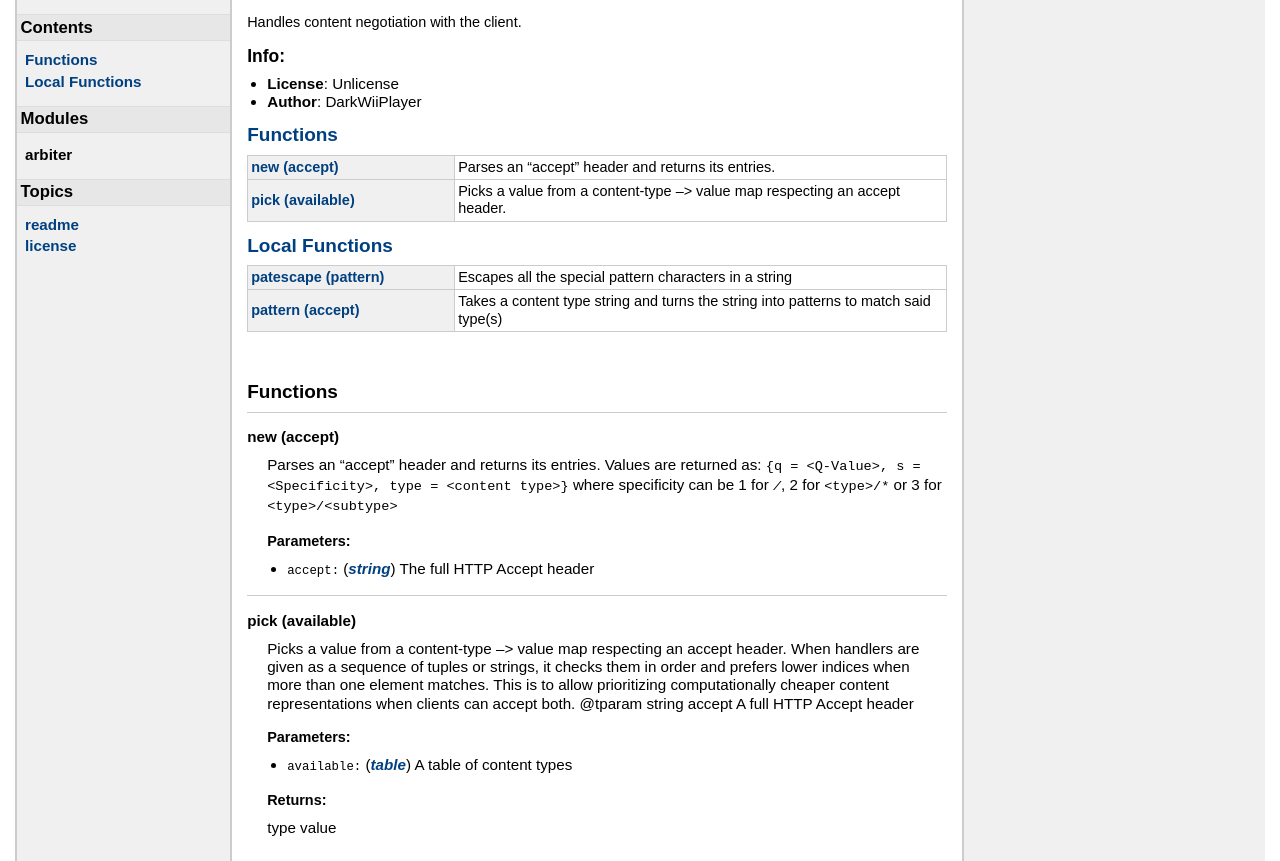
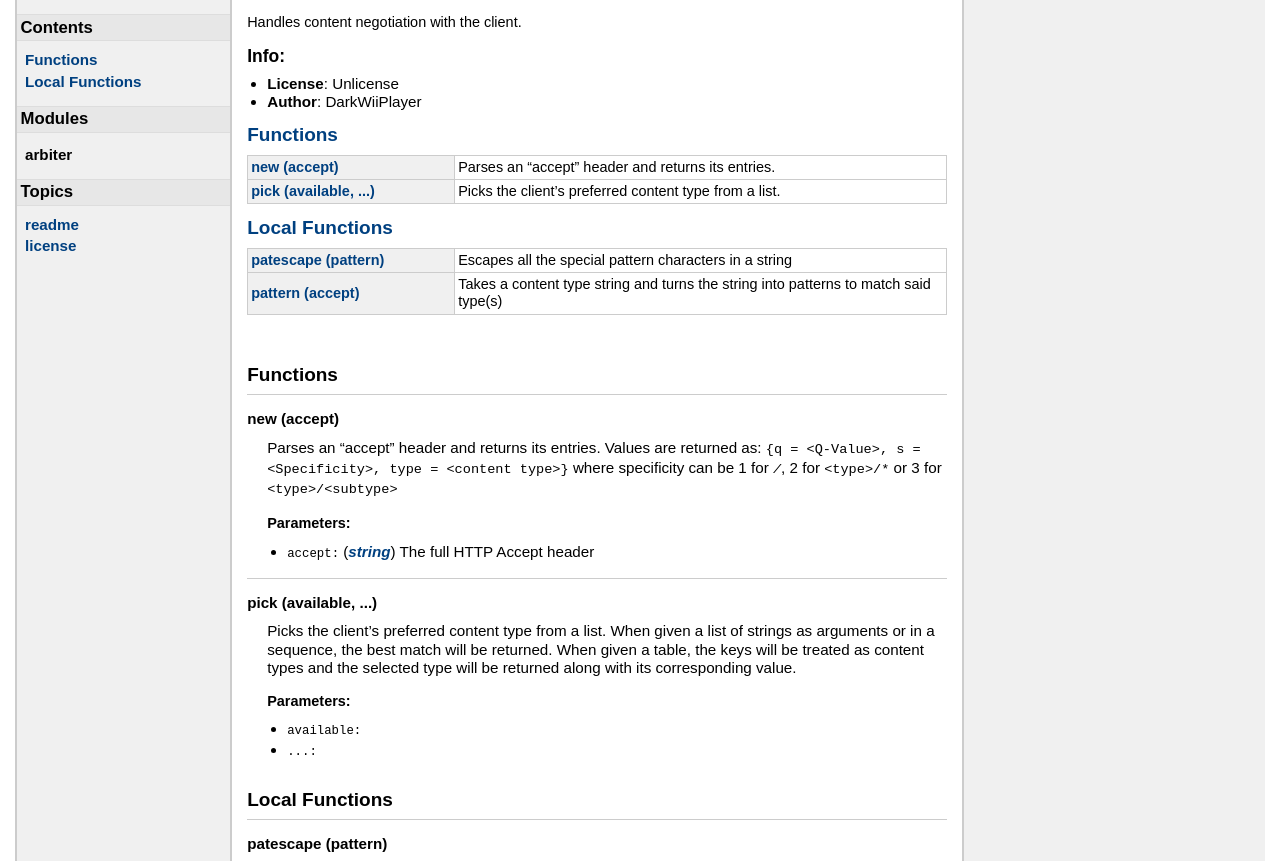
Before and after one commit to DarkWiiPlayer/arbiter, a plain HTML site: page index.html in a window 1280 px wide. Shown: the part 63-924 px from the top of the page. Drawn offline with Linux system fonts and the light colour scheme.

Commit message:
Update documentation to 57fcd97

```diff
--- a/index.html
+++ b/index.html
@@ -66,8 +66,8 @@
 	<td class="summary">Parses an &ldquo;accept&rdquo; header and returns its entries.</td>
 	</tr>
 	<tr>
-	<td class="name" nowrap><a href="#pick">pick (available)</a></td>
-	<td class="summary">Picks a value from a content-type &ndash;> value map respecting an accept header.</td>
+	<td class="name" nowrap><a href="#pick">pick (available, ...)</a></td>
+	<td class="summary">Picks the client&rsquo;s preferred content type from a list.</td>
 	</tr>
 </table>
 <h2><a href="#Local_Functions">Local Functions</a></h2>
@@ -114,29 +114,27 @@
 </dd>
     <dt>
     <a name = "pick"></a>
-    <strong>pick (available)</strong>
+    <strong>pick (available, ...)</strong>
     </dt>
     <dd>
-    Picks a value from a content-type &ndash;> value map respecting an accept header.
- When handlers are given as a sequence of tuples or strings, it checks them in
- order and prefers lower indices when more than one element matches.  This is
- to allow prioritizing computationally cheaper content representations when
- clients can accept both.  @tparam string accept A full HTTP Accept header
+    Picks the client&rsquo;s preferred content type from a list.
+ When given a list of strings as arguments or in a sequence, the best match will be returned.
+ When given a table, the keys will be treated as content types
+ and the selected type will be returned along with its corresponding value.
 
 
     <h3>Parameters:</h3>
     <ul>
         <li><span class="parameter">available</span>
-            <span class="types"><a class="type" href="https://www.lua.org/manual/5.1/manual.html#5.5">table</a></span>
-         A table of content types
+
+
+        </li>
+        <li><span class="parameter">...</span>
+
+
         </li>
     </ul>
 
-    <h3>Returns:</h3>
-    <ol>
-
-        type value
-    </ol>
 
 
 
@@ -195,7 +193,7 @@
 </div> <!-- id="main" -->
 <div id="about">
 <i>generated by <a href="http://github.com/stevedonovan/LDoc">LDoc 1.4.6</a></i>
-<i style="float:right;">Last updated 2022-12-18 13:58:55 </i>
+<i style="float:right;">Last updated 2022-12-18 14:23:12 </i>
 </div> <!-- id="about" -->
 </div> <!-- id="container" -->
 </body>
```
Also changed, not shown: topics/license.md.html (+1 -1 lines), topics/readme.md.html (+1 -1 lines).
